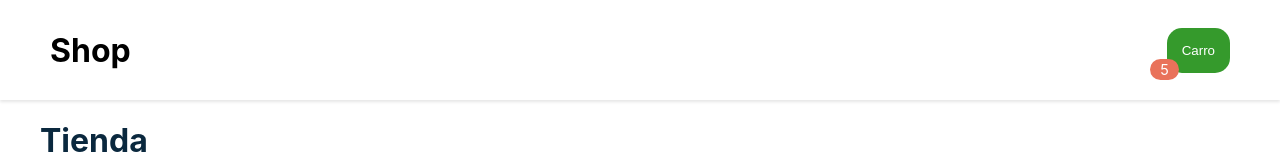
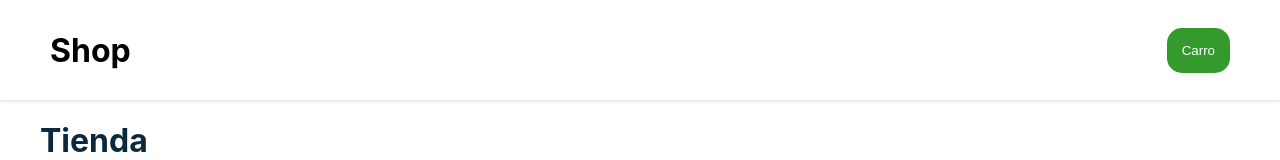
Before and after one commit to PanchoReview/react-carrito, a React (Create React App) app: page / in a window 1280 px wide. Shown: the top 160 px of the page. Built offline with nearby package versions, Linux system fonts and the light colour scheme.

Commit message:
Added functionality to show updated quantity of elements in the cart
Signed-off-by: Francisco Astorga <fastorga@nimok.com>

```diff
--- a/src/App.js
+++ b/src/App.js
@@ -35,10 +35,9 @@
   }
 
   render() {
-    console.log(this.state.carro)
     return(
       <div>
-        <Navbar />
+        <Navbar carro={this.state.carro} />
         <Layout>
           <Title />
           <Productos
--- a/src/components/Carro.js
+++ b/src/components/Carro.js
@@ -19,10 +19,12 @@
 
 export default class Carro extends Component {
     render() {
+        const { carro } = this.props
+        const cantidad = carro.reduce((acc, el) => acc + el.cantidad, 0)
         return(
             <div>
                 <span style={styles.bubble}>
-                    <BubbleAlert value={5} />
+                    {cantidad !== 0 ? <BubbleAlert value={cantidad}/> : null}
                 </span>
                 <button style={styles.carro}>
                     Carro
--- a/src/components/Navbar.js
+++ b/src/components/Navbar.js
@@ -17,10 +17,11 @@
 
 export default class Navbar extends Component {
     render() {
+        const {carro} = this.props
         return(
             <nav style={styles.navbar}>
                 <Logo />
-                <Carro />
+                <Carro carro={carro}/>
             </nav>
         )
     }
```
